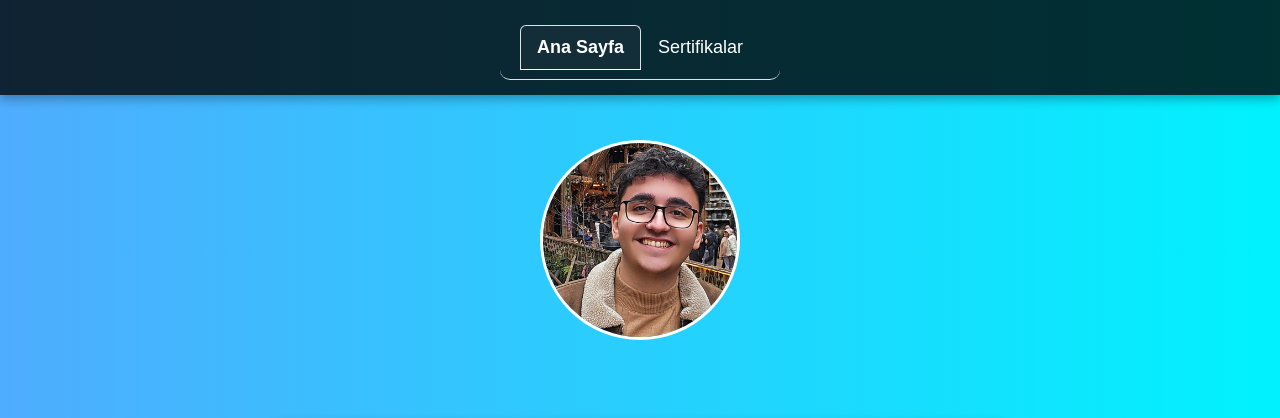
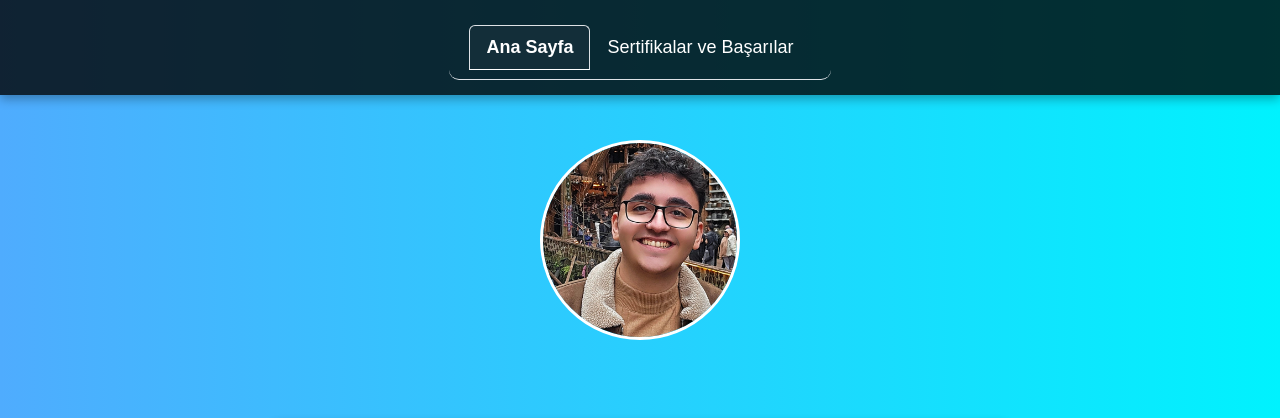
Before and after one commit to caca1403/personalweb14, a plain HTML site: page index.html in a window 1280 px wide. Both pictures are taken after a click on the link "DEVAM ET". Shown: the top 418 px of the page. Drawn offline with nearby package versions, Linux system fonts and the light colour scheme.

Commit message:
index.html

```diff
--- a/index.html
+++ b/index.html
@@ -294,7 +294,7 @@
                 <a class="nav-link active" aria-current="page" href="index.html">Ana Sayfa</a>
             </li>
             <li class="nav-item">
-                <a class="nav-link" href="sertifikalar.html">Sertifikalar</a>
+                <a class="nav-link" href="sertifikalar.html">Sertifikalar ve Başarılar</a>
             </li>
         </ul>
     </div>
```
